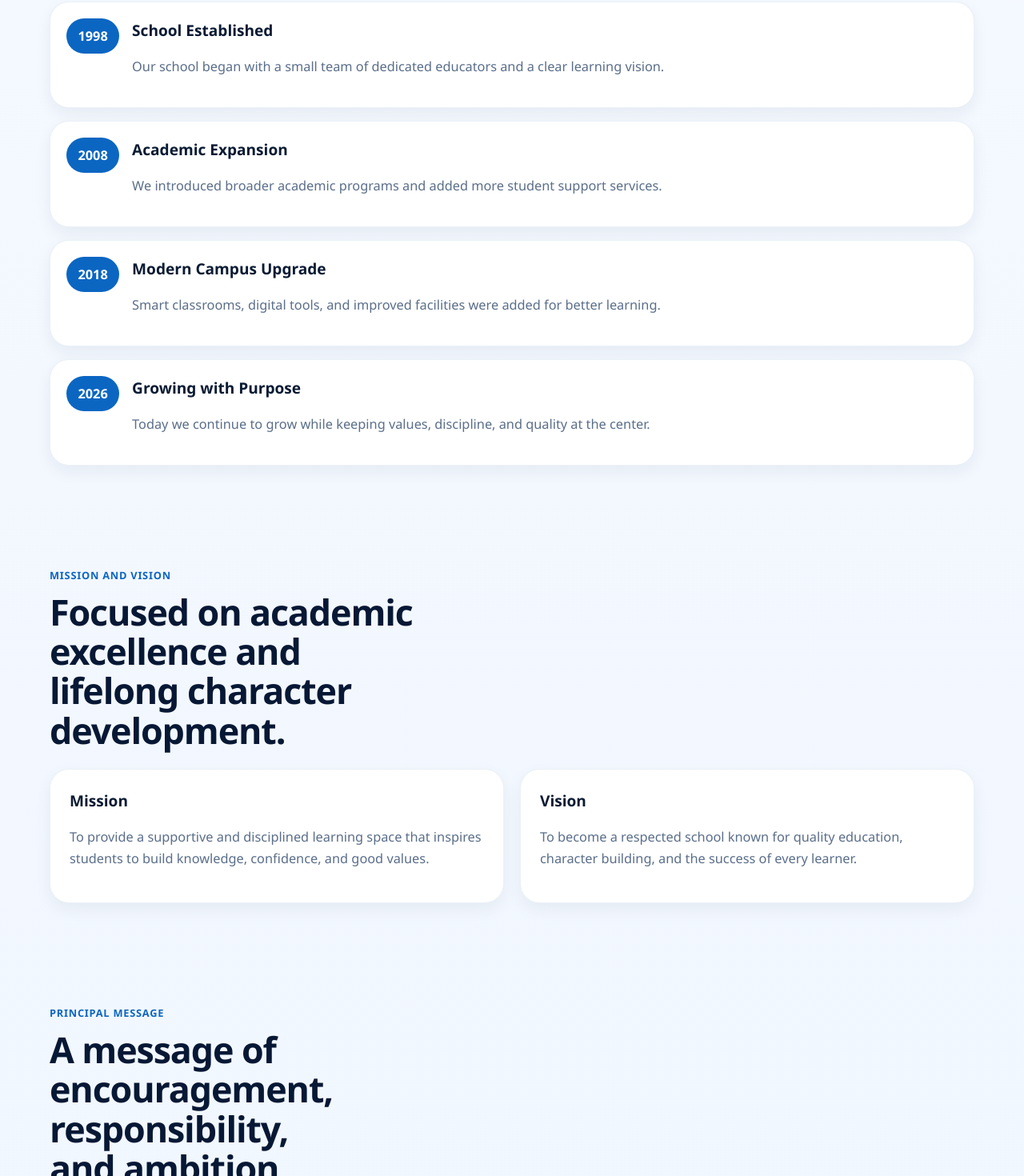
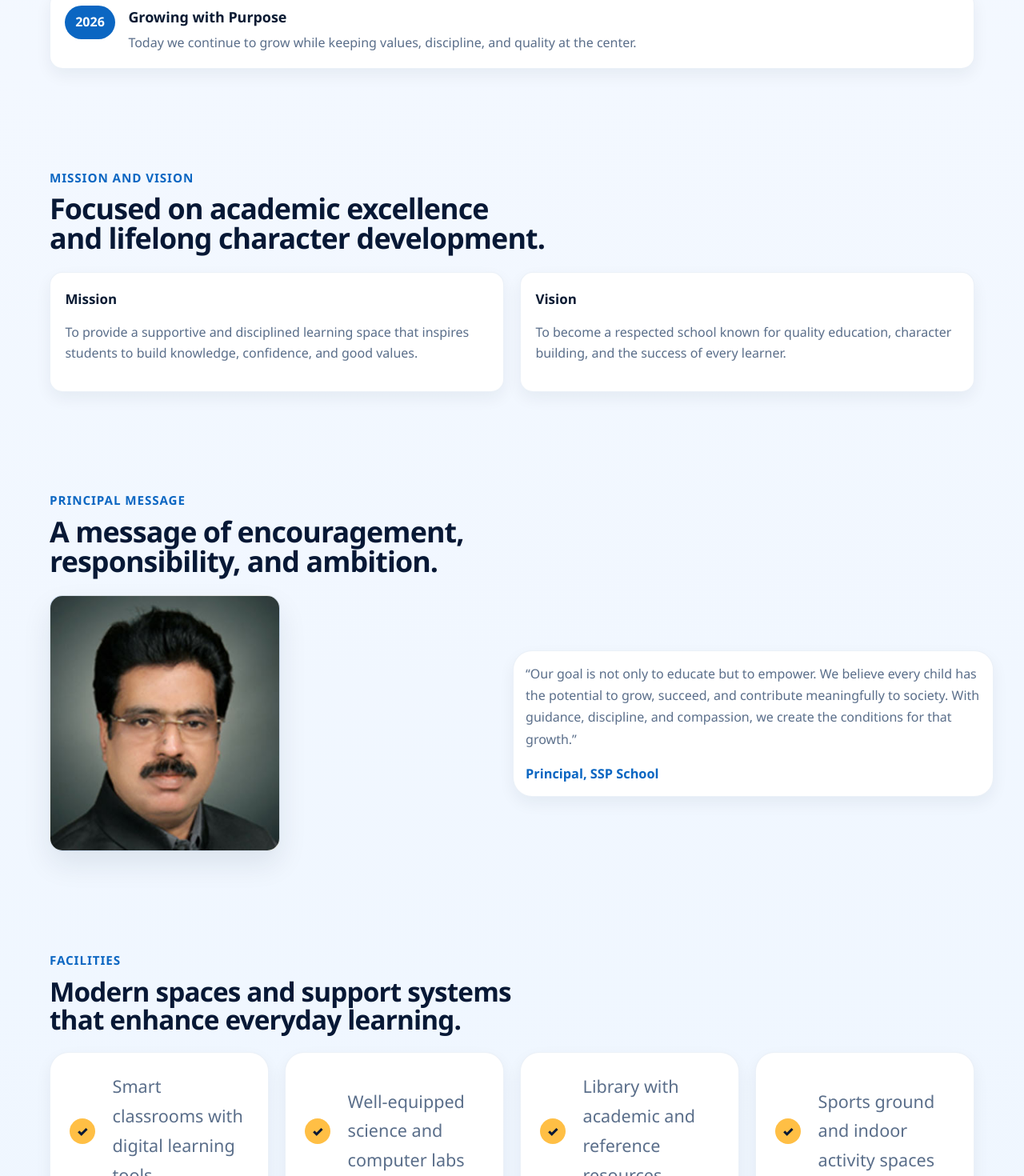
Before and after one commit to vikashkr1712/SSP-School-Website, a React (Vite) app in the folder frontend/: page /about in a window 1280 px wide. Shown: the part 1131-2601 px from the top of the page at 80% size. Built offline with nearby package versions, Linux system fonts and the light colour scheme; no server answers.

Commit message:
style(home): nudge promo buttons down

```diff
--- a/frontend/src/pages/Contact/Contact.jsx
+++ b/frontend/src/pages/Contact/Contact.jsx
@@ -100,22 +100,11 @@ function Contact() {
               </article>
             </div>
 
-            <div className="snapshot__facilities">
-              <strong>Key Facilities</strong>
-              <ul>
-                <li>Laboratories & Smart Classrooms</li>
-                <li>Sports Ground & Indoor Courts</li>
-                <li>Library & Learning Resource Centre</li>
-                <li>Transport & Canteen Services</li>
-              </ul>
-            </div>
-
             <div className="snapshot__cta">
               <a className="btn btn--primary" href="/admission">Apply / Enquire</a>
               <a className="btn btn--ghost" href="#contact-details">Contact Us</a>
             </div>
 
-            <strong>SSP School</strong>
           </div>
         </div>
       </section>
--- a/frontend/src/styles/components/Navbar.css
+++ b/frontend/src/styles/components/Navbar.css
@@ -186,12 +186,17 @@
     flex-direction: column;
     justify-content: center;
     flex: 0 0 auto;
+    /* position toggle at the right edge */
+    position: absolute;
+    right: var(--content-gutter);
+    top: 50%;
+    transform: translateY(-50%);
   }
 
   .navbar__menu {
     position: absolute;
     left: var(--content-gutter);
-    right: var(--content-gutter);
+    right: calc(var(--content-gutter) + 3.5rem); /* leave space for toggle */
     top: calc(100% + 0.5rem);
     display: grid;
     gap: 0.45rem;
--- a/frontend/src/styles/layout/About.css
+++ b/frontend/src/styles/layout/About.css
@@ -19,7 +19,7 @@
   font-weight: 700;
   letter-spacing: 0.06em;
   text-transform: uppercase;
-  font-size: 0.8rem;
+  font-size: 0.95rem;
 }
 
 .about-hero h1,
@@ -29,8 +29,8 @@
 }
 
 .about-hero h1 {
-  font-size: clamp(2.2rem, 5vw, 4.6rem);
-  max-width: 12ch;
+  font-size: clamp(1.6rem, 3.6vw, 2.8rem);
+  max-width: 28ch;
   margin-top: 0.7rem;
   letter-spacing: -0.035em;
   text-wrap: balance;
@@ -43,6 +43,7 @@
 .about-timeline__body p {
   color: var(--color-text-muted);
   line-height: 1.7;
+  font-size: clamp(1.1rem, 1.9vw, 1.35rem);
 }
 
 .about-image-placeholder {
@@ -82,7 +83,7 @@
 }
 
 .about-section-heading h2 {
-  font-size: clamp(1.8rem, 3.5vw, 2.8rem);
+  font-size: clamp(1.7rem, 3.2vw, 2.4rem);
   max-width: 18ch;
   margin-top: 0.55rem;
   letter-spacing: -0.025em;
@@ -92,6 +93,35 @@
 .about-timeline__grid {
   display: grid;
   gap: 1rem;
+}
+
+/* Scoped adjustments for the School History block (screenshot area) */
+.about-timeline .about-section-heading h2 {
+  /* slightly larger for improved readability while still targeting ~2 lines */
+  font-size: clamp(1.55rem, 2.8vw, 2.3rem);
+  max-width: 44ch; /* tuned to keep approx 2-line wrap on desktop */
+  line-height: 1.04;
+  margin-bottom: 0.8rem;
+}
+
+.about-timeline .about-timeline__item {
+  padding: 1.1rem; /* slightly increased padding for better spacing */
+  border-radius: 1rem;
+}
+
+.about-timeline .about-timeline__body h3 {
+  font-size: 1.12rem; /* slightly increased for readability */
+  margin-bottom: 0.25rem;
+}
+
+.about-timeline .about-timeline__body p {
+  font-size: clamp(1rem, 1.15vw, 1.08rem); /* slightly larger supporting copy */
+  margin: 0;
+}
+
+.about-timeline .about-timeline__year {
+  padding: 0.5rem 0.85rem; /* slightly larger year badge */
+  font-size: 1rem;
 }
 
 .about-timeline__item {
@@ -158,8 +188,13 @@
 
 .about-card--facility {
   display: flex;
-  align-items: flex-start;
-  gap: 0.9rem;
+  align-items: center;
+  gap: 1.15rem; /* slightly increase gap so text sits a bit more to the right */
+}
+
+.about-card--facility > p {
+  margin: 0;
+  padding-left: 0.2rem; /* nudges the card text slightly to the right */
 }
 
 .about-card__icon {
@@ -172,6 +207,14 @@
   color: var(--color-text);
   font-weight: 900;
   flex-shrink: 0;
+}
+
+/* Facilities heading: keep it to ~2 lines on desktop */
+.about-facilities .about-section-heading h2 {
+  font-size: clamp(1.6rem, 2.6vw, 2.2rem);
+  max-width: 34ch; /* tuned to wrap into roughly 2 lines at common desktop widths */
+  line-height: 1.04;
+  margin-bottom: 1rem;
 }
 
 .about-achievement-card {
@@ -194,11 +237,42 @@
   margin: 0;
 }
 
+/* Scoped: make Achievements heading wrap into ~2 lines */
+.about-achievements .about-section-heading h2 {
+  font-size: clamp(1.8rem, 3vw, 2.6rem);
+  max-width: 40ch; /* tuned to create roughly 2 lines on desktop */
+  line-height: 1.04;
+  margin-bottom: 1rem;
+}
+
 .about-section-heading,
 .about-card,
 .about-achievement-card,
 .about-timeline__item {
   scroll-margin-top: 6rem;
+}
+
+/* Scoped: Mission & Vision block adjustments (match screenshot) */
+.about-mission .about-section-heading h2 {
+  font-size: clamp(1.55rem, 2.8vw, 2.3rem);
+  max-width: 36ch; /* keep two-line goal while increasing size slightly */
+  line-height: 1.02;
+  margin-bottom: 1rem;
+}
+
+.about-mission .about-card {
+  padding: 1.15rem; /* slightly increased padding for balance with larger text */
+  border-radius: 1rem;
+}
+
+.about-mission .about-card h3 {
+  font-size: 1.06rem;
+  margin-bottom: 0.6rem;
+}
+
+.about-mission .about-card p {
+  font-size: clamp(1rem, 1.1vw, 1.05rem);
+  line-height: 1.6;
 }
 
 @media (min-width: 768px) {
@@ -295,6 +369,55 @@
 
 @media (min-width: 1536px) {
   .about-hero h1 {
-    font-size: clamp(3rem, 4vw, 4.75rem);
+    font-size: clamp(2.6rem, 3.6vw, 4rem);
   }
 }
+
+/* Scoped: Principal section adjustments to match screenshot */
+.about-principal .about-section-heading h2 {
+  font-size: clamp(1.55rem, 2.8vw, 2.3rem);
+  max-width: 36ch; /* keep heading to ~2 lines */
+  line-height: 1.02;
+  margin-bottom: 0.9rem;
+}
+
+@media (min-width: 768px) {
+  .about-principal__grid {
+    grid-template-columns: 48% 52%; /* reduce image width so card is relatively larger */
+    align-items: start; /* align to top so card doesn't stretch to image height */
+    gap: 1.5rem;
+  }
+
+  .about-principal__photo.about-image-placeholder--portrait {
+    /* make the photo container a square and limit its size */
+    aspect-ratio: 1 / 1;
+    width: 100%;
+    max-width: 18rem; /* control square size */
+    border-radius: 1rem;
+    overflow: hidden;
+  }
+
+  .about-principal__photo.about-image-placeholder--portrait img {
+    display: block;
+    width: 100%;
+    height: 100%;
+    object-fit: cover; /* fill square without distortion */
+    object-position: center center;
+  }
+
+  .about-principal__message.about-card {
+    padding: 0.95rem; /* reduce card padding to make card visually smaller */
+    height: auto; /* prevent card from stretching to match image height */
+  }
+
+  /* center the message card vertically relative to the image */
+  .about-principal__message.about-card {
+    align-self: center;
+  }
+
+  .about-principal__message p {
+    font-size: clamp(1rem, 1.1vw, 1.06rem);
+    line-height: 1.7;
+    margin: 0;
+  }
+}
--- a/frontend/src/styles/layout/Admission.css
+++ b/frontend/src/styles/layout/Admission.css
@@ -19,7 +19,7 @@
   font-weight: 700;
   letter-spacing: 0.06em;
   text-transform: uppercase;
-  font-size: 0.8rem;
+  font-size: 0.95rem;
 }
 
 .admission-hero h1,
@@ -29,8 +29,8 @@
 }
 
 .admission-hero h1 {
-  font-size: clamp(2.2rem, 5vw, 4.6rem);
-  max-width: 11.5ch;
+  font-size: clamp(1.6rem, 3.6vw, 2.8rem);
+  max-width: 28ch;
   margin-top: 0.7rem;
   letter-spacing: -0.035em;
   text-wrap: balance;
@@ -40,6 +40,7 @@
   color: var(--color-text-muted);
   line-height: 1.7;
   max-width: 38rem;
+  font-size: clamp(1.1rem, 1.9vw, 1.35rem);
 }
 
 .admission-image-placeholder {
@@ -83,8 +84,9 @@
 }
 
 .admission-form-card__header h2 {
-  font-size: clamp(1.8rem, 3vw, 2.6rem);
-  max-width: 18ch;
+  font-size: clamp(1.7rem, 2.2vw, 2.2rem);
+  /* Allow the header sentence to occupy ~2 lines by widening its max-width */
+  max-width: 40ch;
   margin-top: 0.5rem;
   letter-spacing: -0.025em;
   text-wrap: balance;
@@ -156,21 +158,27 @@
 .admission-field small {
   color: #a61d2d;
   font-weight: 600;
+  font-size: 1.05rem;
 }
 
 .admission-submit {
-  display: inline-flex;
+  display: flex;
   align-items: center;
   justify-content: center;
+  /* keep original visual height, reduce width instead */
   min-height: 3rem;
-  padding: 0.85rem 1.25rem;
+  padding: 0.6rem 1rem;
   border: none;
-  border-radius: var(--radius-pill);
+  border-radius: var(--radius-md);
   background: var(--color-primary);
   color: #ffffff;
   font-weight: 700;
+  font-size: 0.95rem;
   cursor: pointer;
   transition: transform var(--transition-fast), box-shadow var(--transition-fast), opacity var(--transition-fast), background-color var(--transition-fast);
+  width: auto;
+  max-width: 20rem; /* limit horizontal size */
+  margin: 0 auto; /* center */
 }
 
 .admission-submit:hover:not(:disabled) {
@@ -195,6 +203,11 @@
 
   .admission-field--full {
     grid-column: 1 / -1;
+  }
+
+  /* Force the form inputs into two columns (2 per row) on desktop */
+  .admission-form__grid {
+    grid-template-columns: repeat(2, minmax(250px, 1fr));
   }
 }
 
@@ -282,8 +295,4 @@
   }
 }
 
-@media (min-width: 1536px) {
-  .admission-hero h1 {
-    font-size: clamp(3rem, 4vw, 4.75rem);
-  }
-}
+/* large-screen defaults left as-is; no forced hero column changes */
--- a/frontend/src/styles/layout/Home.css
+++ b/frontend/src/styles/layout/Home.css
@@ -28,7 +28,7 @@
   font-weight: 700;
   letter-spacing: 0.06em;
   text-transform: uppercase;
-  font-size: 0.8rem;
+  font-size: 0.95rem;
 }
 
 .home-hero h1,
@@ -40,9 +40,9 @@
 }
 
 .home-hero h1 {
-  /* slightly reduce the very large headline for better balance */
-  font-size: clamp(2rem, 4.5vw, 3.6rem);
-  max-width: 12ch;
+  /* slightly reduce the very large headline for better balance and allow 3-4 lines */
+  font-size: clamp(1.6rem, 3.6vw, 2.8rem);
+  max-width: 28ch;
   margin-top: 0.35rem;
   letter-spacing: -0.035em;
   line-height: 1.06;
@@ -60,7 +60,7 @@
 
 .home-hero p {
   /* make the supporting copy a touch larger for readability */
-  font-size: clamp(1.05rem, 1.8vw, 1.25rem);
+  font-size: clamp(1.1rem, 1.9vw, 1.35rem);
   max-width: 44rem;
   line-height: 1.8;
 }
@@ -81,7 +81,7 @@
   border-radius: 12rem;
   text-decoration: none;
   font-weight: 700;
-  font-size: clamp(0.95rem, 1.1vw, 1.05rem);
+  font-size: clamp(1rem, 1.2vw, 1.1rem);
   min-width: 9.5rem;
   transition: transform 220ms var(--motion-ease), box-shadow 220ms var(--motion-ease), opacity 180ms var(--motion-ease);
 }
@@ -246,7 +246,7 @@
 .home-stat-strip__item strong {
   display: block;
   /* slightly reduce the large stat number and increase the supporting text */
-  font-size: 1.15rem;
+  font-size: 1.25rem;
   color: var(--color-accent);
 }
 .home-stat-strip__item span {
@@ -260,7 +260,7 @@
 .home-floating-card span,
 .home-card__stat span {
   color: var(--color-text-muted);
-  font-size: 0.95rem;
+  font-size: 1.05rem;
 }
 
 .home-section-heading {
@@ -269,7 +269,7 @@
 
 .home-section-heading h2,
 .home-cta h2 {
-  font-size: clamp(1.8rem, 3.5vw, 3rem);
+  font-size: clamp(1.7rem, 3.2vw, 2.6rem);
   max-width: 18ch;
   margin-top: 0.6rem;
   letter-spacing: -0.025em;
@@ -635,8 +635,9 @@
   margin: 0.8rem 0 0;
 }
 
-.home-promo__panel .home-button {
-  margin-top: 0.7rem;
+.home-promo__panel .home-button,
+.home-intro .home-button {
+  margin-top: 2.4rem;
 }
 
 .home-promo__panel img {
@@ -1144,7 +1145,7 @@
 
 @media (min-width: 1536px) {
   .home-hero h1 {
-    font-size: clamp(3rem, 4vw, 5rem);
+    font-size: clamp(2.6rem, 3.6vw, 4rem);
   }
 }
 
```
Also changed, not shown: frontend/src/styles/layout/Contact.css (+35 -11 lines).
